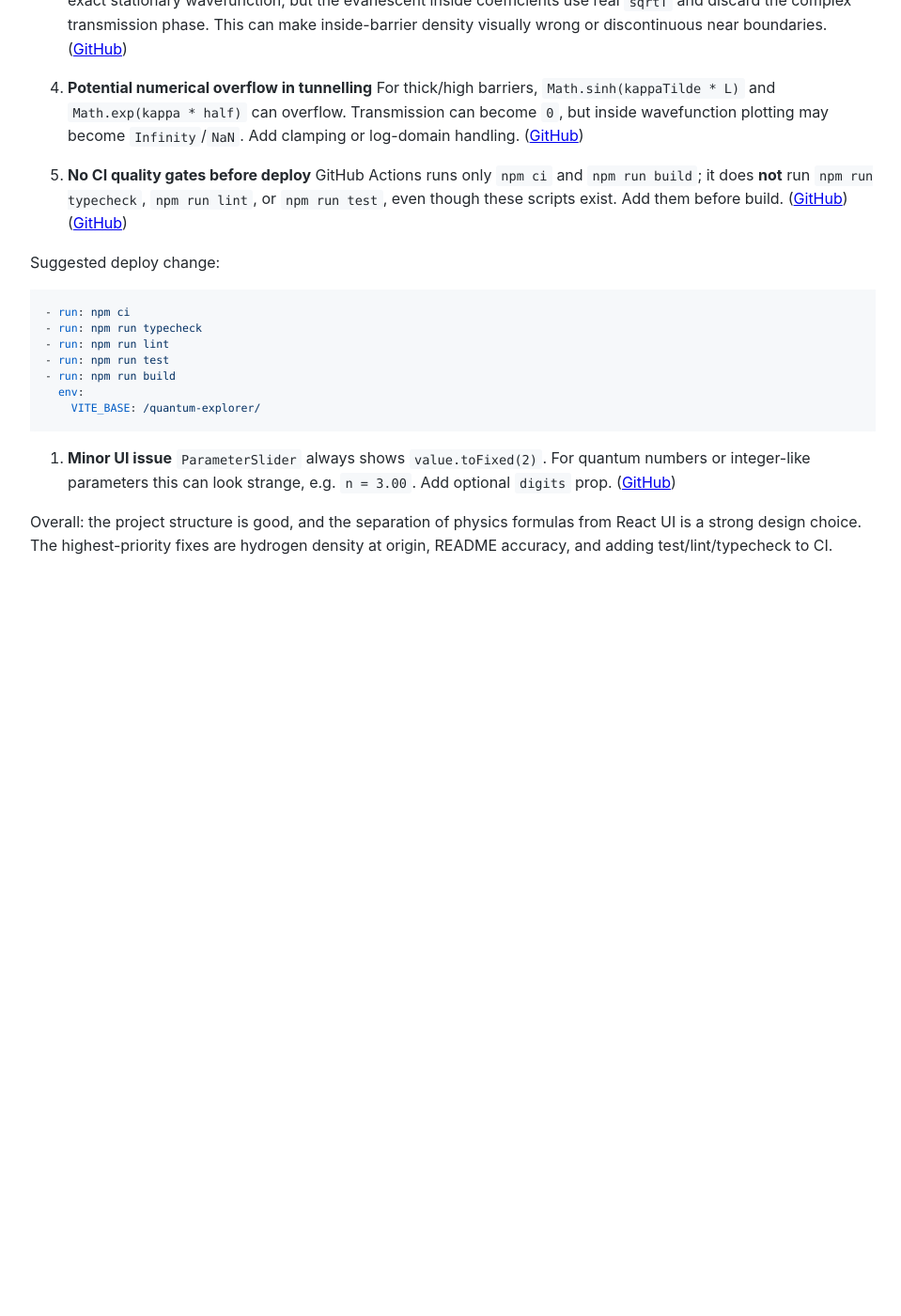
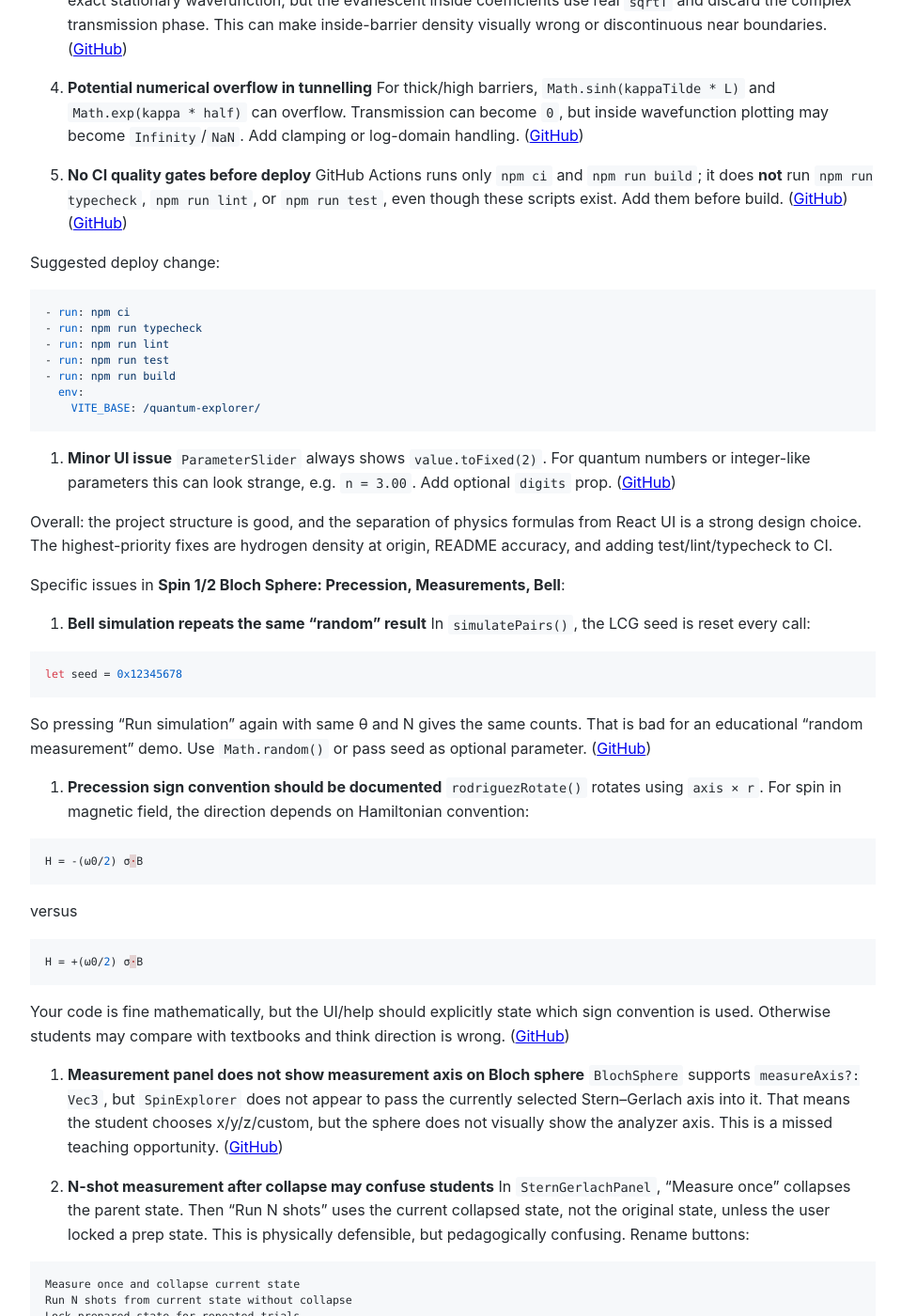
Before and after one commit to Michael-Lubinsky/michael-lubinsky.github.com, a Jekyll site: the page built from physics/quantum-explorer.md, in a window 1280 px wide and 1400 px high, scrolled down 620 px. Shown: the whole window at 94% size, without its empty margins (158-1117 px from the left). Built offline with Jekyll 4.4.1, drawn with Linux system fonts in a browser that asks for light colours; our own code applies the rules of GitHub Pages for plain Markdown files; before the commit the page ends 1250 px from its top, so only the background shows below that; some of the changed text lies outside the part shown.

Commit message:
Update quantum-explorer.md

````diff
--- a/physics/quantum-explorer.md
+++ b/physics/quantum-explorer.md
@@ -45,6 +45,70 @@ Suggested deploy change:
 
 Overall: the project structure is good, and the separation of physics formulas from React UI is a strong design choice. The highest-priority fixes are hydrogen density at origin, README accuracy, and adding test/lint/typecheck to CI.
 
+
+Specific issues in **Spin 1/2 Bloch Sphere: Precession, Measurements, Bell**:
+
+1. **Bell simulation repeats the same “random” result**
+   In `simulatePairs()`, the LCG seed is reset every call:
+
+```ts
+let seed = 0x12345678
+```
+
+So pressing “Run simulation” again with same θ and N gives the same counts. That is bad for an educational “random measurement” demo. Use `Math.random()` or pass seed as optional parameter. ([GitHub][1])
+
+2. **Precession sign convention should be documented**
+   `rodriguezRotate()` rotates using `axis × r`. For spin in magnetic field, the direction depends on Hamiltonian convention:
+
+```ts
+H = -(ω0/2) σ·B
+```
+
+versus
+
+```ts
+H = +(ω0/2) σ·B
+```
+
+Your code is fine mathematically, but the UI/help should explicitly state which sign convention is used. Otherwise students may compare with textbooks and think direction is wrong. ([GitHub][2])
+
+3. **Measurement panel does not show measurement axis on Bloch sphere**
+   `BlochSphere` supports `measureAxis?: Vec3`, but `SpinExplorer` does not appear to pass the currently selected Stern–Gerlach axis into it. That means the student chooses x/y/z/custom, but the sphere does not visually show the analyzer axis. This is a missed teaching opportunity. ([GitHub][3])
+
+4. **N-shot measurement after collapse may confuse students**
+   In `SternGerlachPanel`, “Measure once” collapses the parent state. Then “Run N shots” uses the current collapsed state, not the original state, unless the user locked a prep state. This is physically defensible, but pedagogically confusing. Rename buttons:
+
+```text
+Measure once and collapse current state
+Run N shots from current state without collapse
+Lock prepared state for repeated trials
+```
+
+5. **Bell CHSH angles are limited to one plane**
+   This is okay for CHSH, but label it as “coplanar analyzer angles.” Otherwise students may think Bell tests only involve 2D angle settings.
+
+6. **README is outdated**
+   README says Bell states are “Planned,” but the repo now has `BellDemo.tsx`, `BellInfoPanel.tsx`, and `physics/bell.ts`. Update README feature list. The repo file list confirms Bell files exist. ([GitHub][4])
+
+Highest priority fixes:
+
+```ts
+// physics/bell.ts
+export function simulatePairs(theta: number, n: number, rng = Math.random) {
+  ...
+  if (rng() < pOpposite) oppositePairs++
+}
+```
+
+And pass measurement axis into the sphere, possibly by lifting `axisPreset/customTheta/customPhi` state from `SternGerlachPanel` into `SpinExplorer`.
+
+[1]: https://github.com/mlubinsky/quantum-explorer/blob/main/src/physics/bell.ts "quantum-explorer/src/physics/bell.ts at main · mlubinsky/quantum-explorer · GitHub"
+[2]: https://github.com/mlubinsky/quantum-explorer/blob/main/src/utils/spinMath.ts "quantum-explorer/src/utils/spinMath.ts at main · mlubinsky/quantum-explorer · GitHub"
+[3]: https://github.com/mlubinsky/quantum-explorer/raw/refs/heads/main/src/components/BlochSphere.tsx "raw.githubusercontent.com"
+[4]: https://github.com/mlubinsky/quantum-explorer/tree/main/src/components "quantum-explorer/src/components at main · mlubinsky/quantum-explorer · GitHub"
+
+
+
 [1]: https://raw.githubusercontent.com/mlubinsky/quantum-explorer/main/src/physics/hydrogen.ts "raw.githubusercontent.com"
 [2]: https://github.com/mlubinsky/quantum-explorer "GitHub - mlubinsky/quantum-explorer · GitHub"
 [3]: https://raw.githubusercontent.com/mlubinsky/quantum-explorer/main/src/physics/tunnelling.ts "raw.githubusercontent.com"
````
